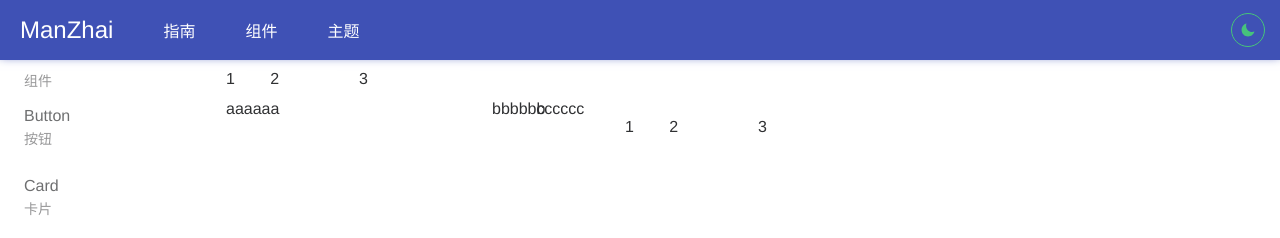
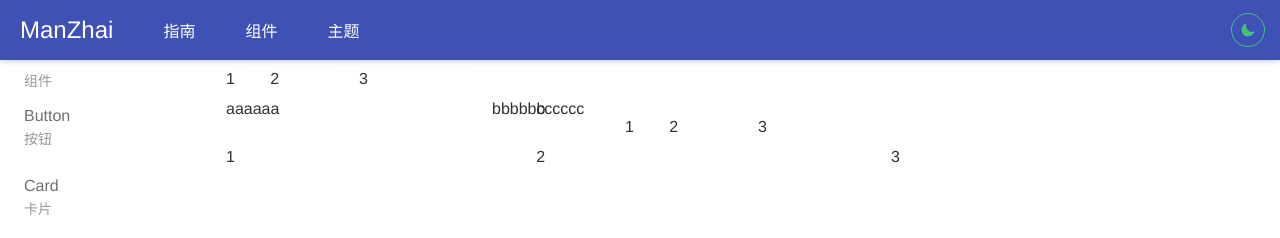
Before and after one commit to ljw1412/manzhai-ui, a Vue app: page /#/component/grid in a window 1280 px wide. Shown: the top 238 px of the page. Built offline with nearby package versions, Linux system fonts and the light colour scheme.

Commit message:
[Grid] 增加pull，push

```diff
--- a/example/views/Component/Grid.vue
+++ b/example/views/Component/Grid.vue
@@ -32,6 +32,20 @@
         <div class="col-card">3</div>
       </mz-col>
     </mz-row>
+
+    <mz-row :gutter="20">
+      <mz-col :span="5">
+        <div class="col-card">1</div>
+      </mz-col>
+      <mz-col :span="6"
+        :push="1">
+        <div class="col-card">2</div>
+      </mz-col>
+      <mz-col :span="7"
+        :push="2">
+        <div class="col-card">3</div>
+      </mz-col>
+    </mz-row>
   </div>
 </template>
 
--- a/packages/Col/Col.vue
+++ b/packages/Col/Col.vue
@@ -17,11 +17,17 @@ export default class MzCol extends Vue {
   readonly span!: number
   @Prop(Number)
   readonly offset!: number
+  @Prop(Number)
+  readonly pull!: number
+  @Prop(Number)
+  readonly push!: number
 
   get colClasses() {
     const classes = []
     if (this.span) classes.push(`mz-col-${this.span}`)
     if (this.offset) classes.push(`mz-col-offset-${this.offset}`)
+    if (this.pull) classes.push(`mz-col-pull-${this.pull}`)
+    if (this.push) classes.push(`mz-col-push-${this.push}`)
     return classes
   }
 
@@ -52,4 +58,13 @@ export default class MzCol extends Vue {
     margin-left: 100% * $i / 24;
   }
 }
+
+@for $i from 1 through 12 {
+  .mz-col-push-#{$i} {
+    left: 100% * $i / 12;
+  }
+  .mz-col-pull-#{$i} {
+    right: 100% * $i / 12;
+  }
+}
 </style>
```
